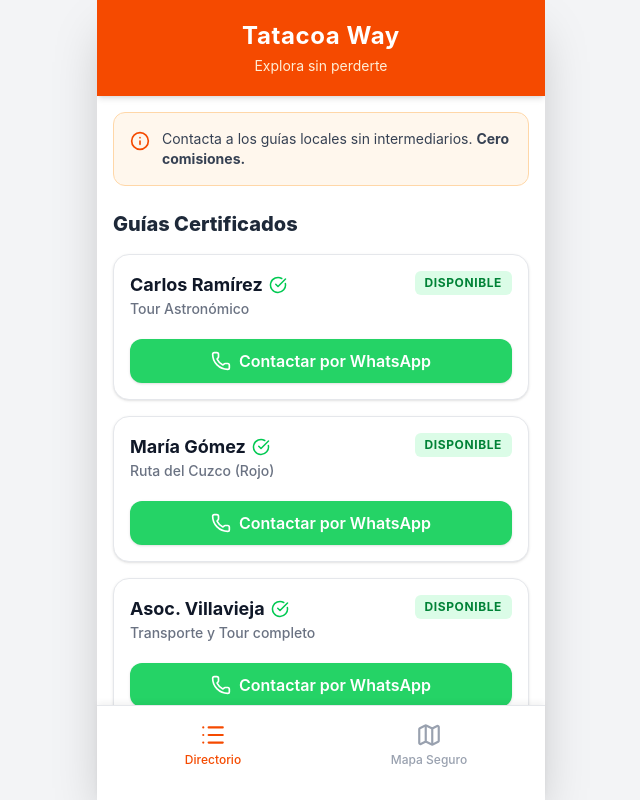
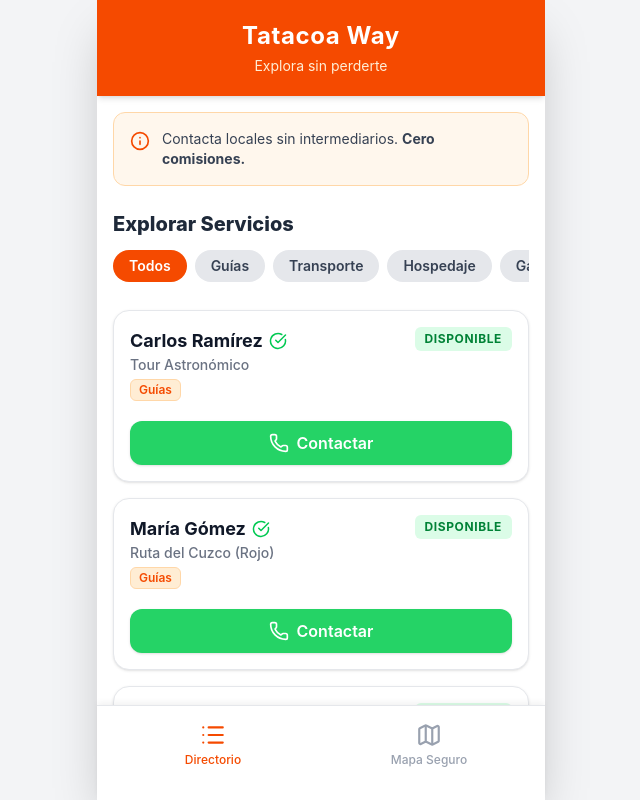
Before and after one commit to santiagomosquera2610/tatacoa-way, a React (Vite) app: page / in a window 1280 px wide. Both pictures are taken after a click on the button "Directorio". Shown: the whole page, without its empty margins (319-959 px from the left). Built offline with nearby package versions, Linux system fonts and the light colour scheme.

Commit message:
Mejorar Directorio: Agregar filtros por categorías y más mock data

```diff
--- a/src/App.jsx
+++ b/src/App.jsx
@@ -58,11 +58,19 @@ export default function App() {
 }
 
 function DirectorioView() {
-  const guias = [
-    { id: 1, nombre: "Carlos Ramírez", especialidad: "Tour Astronómico", verificado: true },
-    { id: 2, nombre: "María Gómez", especialidad: "Ruta del Cuzco (Rojo)", verificado: true },
-    { id: 3, nombre: "Asoc. Villavieja", especialidad: "Transporte y Tour completo", verificado: true },
+  const [filtro, setFiltro] = useState('Todos');
+  const categorias = ['Todos', 'Guías', 'Transporte', 'Hospedaje', 'Gastronomía'];
+
+  const servicios = [
+    { id: 1, nombre: "Carlos Ramírez", especialidad: "Tour Astronómico", verificado: true, categoria: "Guías" },
+    { id: 2, nombre: "María Gómez", especialidad: "Ruta del Cuzco (Rojo)", verificado: true, categoria: "Guías" },
+    { id: 3, nombre: "Asoc. Villavieja", especialidad: "Transporte desde Neiva", verificado: true, categoria: "Transporte" },
+    { id: 4, nombre: "TukTuk Tatacoa", especialidad: "Movilidad interna desierto", verificado: true, categoria: "Transporte" },
+    { id: 5, nombre: "Hostal Noches de Saturno", especialidad: "Cabañas y Zona de Camping", verificado: true, categoria: "Hospedaje" },
+    { id: 6, nombre: "Restaurante El Oasis", especialidad: "Platos típicos y Chivo", verificado: true, categoria: "Gastronomía" },
   ];
+
+  const serviciosFiltrados = servicios.filter(s => filtro === 'Todos' || s.categoria === filtro);
 
   return (
     <div className="p-4 overflow-y-auto h-full animate-in fade-in duration-300">
@@ -70,32 +78,53 @@ function DirectorioView() {
         <div className="flex items-start gap-3">
           <Info className="text-orange-600 shrink-0 mt-0.5" size={20} />
           <p className="text-sm text-gray-700">
-            Contacta a los guías locales sin intermediarios. <strong>Cero comisiones.</strong>
+            Contacta locales sin intermediarios. <strong>Cero comisiones.</strong>
           </p>
         </div>
       </div>
-      <h2 className="text-xl font-extrabold text-gray-800 mb-4">Guías Certificados</h2>
+
+      <div className="mb-5">
+        <h2 className="text-xl font-extrabold text-gray-800 mb-3">Explorar Servicios</h2>
+        <div className="flex gap-2 overflow-x-auto pb-2" style={{ scrollbarWidth: 'none' }}>
+          {categorias.map(cat => (
+            <button
+              key={cat}
+              onClick={() => setFiltro(cat)}
+              className={`px-4 py-1.5 rounded-full text-sm font-semibold whitespace-nowrap transition-colors ${filtro === cat ? 'bg-orange-600 text-white' : 'bg-gray-200 text-gray-700 hover:bg-gray-300'}`}
+            >
+              {cat}
+            </button>
+          ))}
+        </div>
+      </div>
+
       <div className="flex flex-col gap-4 pb-4">
-        {guias.map(guia => (
-          <div key={guia.id} className="border border-gray-200 rounded-2xl p-4 shadow-sm bg-white flex flex-col hover:border-orange-300 transition-colors">
+        {serviciosFiltrados.map(servicio => (
+          <div key={servicio.id} className="border border-gray-200 rounded-2xl p-4 shadow-sm bg-white flex flex-col hover:border-orange-300 transition-colors">
             <div className="flex justify-between items-start mb-3">
               <div>
                 <h3 className="font-bold text-gray-900 flex items-center gap-1.5 text-lg">
-                  {guia.nombre}
-                  {guia.verificado && <CheckCircle size={18} className="text-green-500" />}
+                  {servicio.nombre}
+                  {servicio.verificado && <CheckCircle size={18} className="text-green-500" />}
                 </h3>
-                <p className="text-sm text-gray-500 font-medium">{guia.especialidad}</p>
+                <p className="text-sm text-gray-500 font-medium">{servicio.especialidad}</p>
+                <span className="inline-block mt-1 text-xs font-semibold text-orange-600 bg-orange-100 border border-orange-200 px-2 py-0.5 rounded-md">
+                  {servicio.categoria}
+                </span>
               </div>
-              <div className="bg-green-100 text-green-700 text-xs px-2.5 py-1 rounded-md font-bold uppercase tracking-wider">
+              <div className="bg-green-100 text-green-700 text-xs px-2.5 py-1 rounded-md font-bold uppercase tracking-wider shrink-0">
                 Disponible
               </div>
             </div>
             <button className="mt-2 w-full bg-[#25D366] hover:bg-[#20bd5a] text-white py-2.5 rounded-xl flex items-center justify-center gap-2 font-semibold transition-all shadow-sm active:scale-[0.98]">
               <Phone size={20} />
-              Contactar por WhatsApp
+              Contactar
             </button>
           </div>
         ))}
+        {serviciosFiltrados.length === 0 && (
+          <p className="text-center text-gray-500 mt-4">No hay servicios en esta categoría aún.</p>
+        )}
       </div>
     </div>
   );
```
